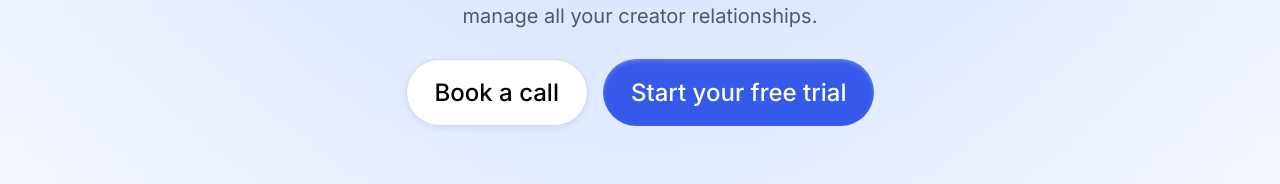
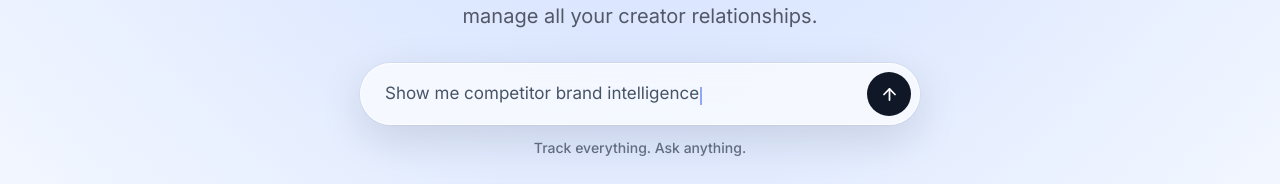
Before and after one commit to ReacherApp/reacherapp.com-prototype, a Next.js app: page / in a window 1280 px wide. Shown: the part 351-535 px from the top of the page. Built offline with nearby package versions, Linux system fonts and the light colour scheme; a web font is replaced by a local one.

Commit message:
feat(hero): useorigin-style ask bar — glass input, typewriter prompts (creators, brand intel, competitors, GMV)

```diff
--- a/components/HeroSection.tsx
+++ b/components/HeroSection.tsx
@@ -4,7 +4,7 @@ import Image from "next/image";
 import Link from "next/link";
 import { motion } from "framer-motion";
 import type { Variants } from "framer-motion";
-import { ChevronLeft, ChevronRight, Menu, X } from "lucide-react";
+import { ArrowUp, ChevronLeft, ChevronRight, Menu, X } from "lucide-react";
 import { useEffect, useState } from "react";
 
 type HeroSectionProps = {
@@ -126,6 +126,70 @@ function HeroCtas({ locale = "en" }: { locale?: Locale }) {
       >
         {copy.trial}
       </Link>
+    </motion.div>
+  );
+}
+
+const askPrompts = {
+  en: [
+    "Find creators for my skincare brand",
+    "Show me competitor brand intelligence",
+    "Which creators drive the most GMV?",
+    "Analyze top TikTok Shop videos in my niche",
+  ],
+  pt: [
+    "Encontre criadores para minha marca",
+    "Mostre inteligência de marcas concorrentes",
+    "Quais criadores geram mais GMV?",
+    "Analise os vídeos de melhor desempenho",
+  ],
+} as const;
+
+function HeroAskBar({ locale = "en" }: { locale?: Locale }) {
+  const prompts = askPrompts[locale];
+  const [text, setText] = useState("");
+  const [index, setIndex] = useState(0);
+  const [phase, setPhase] = useState<"typing" | "pausing" | "deleting">("typing");
+
+  useEffect(() => {
+    const full = prompts[index];
+    let timer: ReturnType<typeof setTimeout>;
+    if (phase === "typing") {
+      timer =
+        text.length < full.length
+          ? setTimeout(() => setText(full.slice(0, text.length + 1)), 42)
+          : setTimeout(() => setPhase("pausing"), 1600);
+    } else if (phase === "pausing") {
+      timer = setTimeout(() => setPhase("deleting"), 700);
+    } else if (text.length > 0) {
+      timer = setTimeout(() => setText(full.slice(0, text.length - 1)), 20);
+    } else {
+      setIndex((current) => (current + 1) % prompts.length);
+      setPhase("typing");
+      timer = setTimeout(() => {}, 0);
+    }
+    return () => clearTimeout(timer);
+  }, [text, phase, index, prompts]);
+
+  const caption = locale === "pt" ? "Acompanhe tudo. Pergunte qualquer coisa." : "Track everything. Ask anything.";
+
+  return (
+    <motion.div
+      initial={{ opacity: 0, y: 18 }}
+      animate={{ opacity: 1, y: 0 }}
+      transition={{ type: "spring", damping: 16, stiffness: 95, delay: 0.52 }}
+      className="mx-auto mt-8 w-full max-w-[330px] sm:max-w-[560px]"
+    >
+      <div className="flex items-center gap-2 rounded-full border border-white/70 bg-white/65 py-2 pl-5 pr-2 shadow-[0_14px_44px_rgba(16,24,40,0.13)] ring-1 ring-black/[0.04] backdrop-blur-xl md:pl-6">
+        <span className="flex min-w-0 flex-1 items-center overflow-hidden whitespace-nowrap text-left text-[15px] text-[#475467] md:text-[17px]">
+          {text || " "}
+          <span className="ml-[1px] inline-block h-[1.05em] w-[2px] shrink-0 translate-y-[2px] animate-pulse bg-[#3559e9]" />
+        </span>
+        <button type="button" aria-label="Ask Reacher" className="flex h-10 w-10 shrink-0 items-center justify-center rounded-full bg-[#101828] text-white transition hover:bg-[#1d2939] md:h-11 md:w-11">
+          <ArrowUp size={19} strokeWidth={2.2} />
+        </button>
+      </div>
+      <p className="mt-3 text-[13px] font-medium text-[#667085] md:text-[14px]">{caption}</p>
     </motion.div>
   );
 }
@@ -301,6 +365,8 @@ export default function HeroSection({ logo, ycIcon, heroShots, brandLogos, local
           {copy.subtitle}
         </motion.p>
 
+        <HeroAskBar locale={locale} />
+
         <HeroCtas locale={locale} />
 
         <motion.div
```
